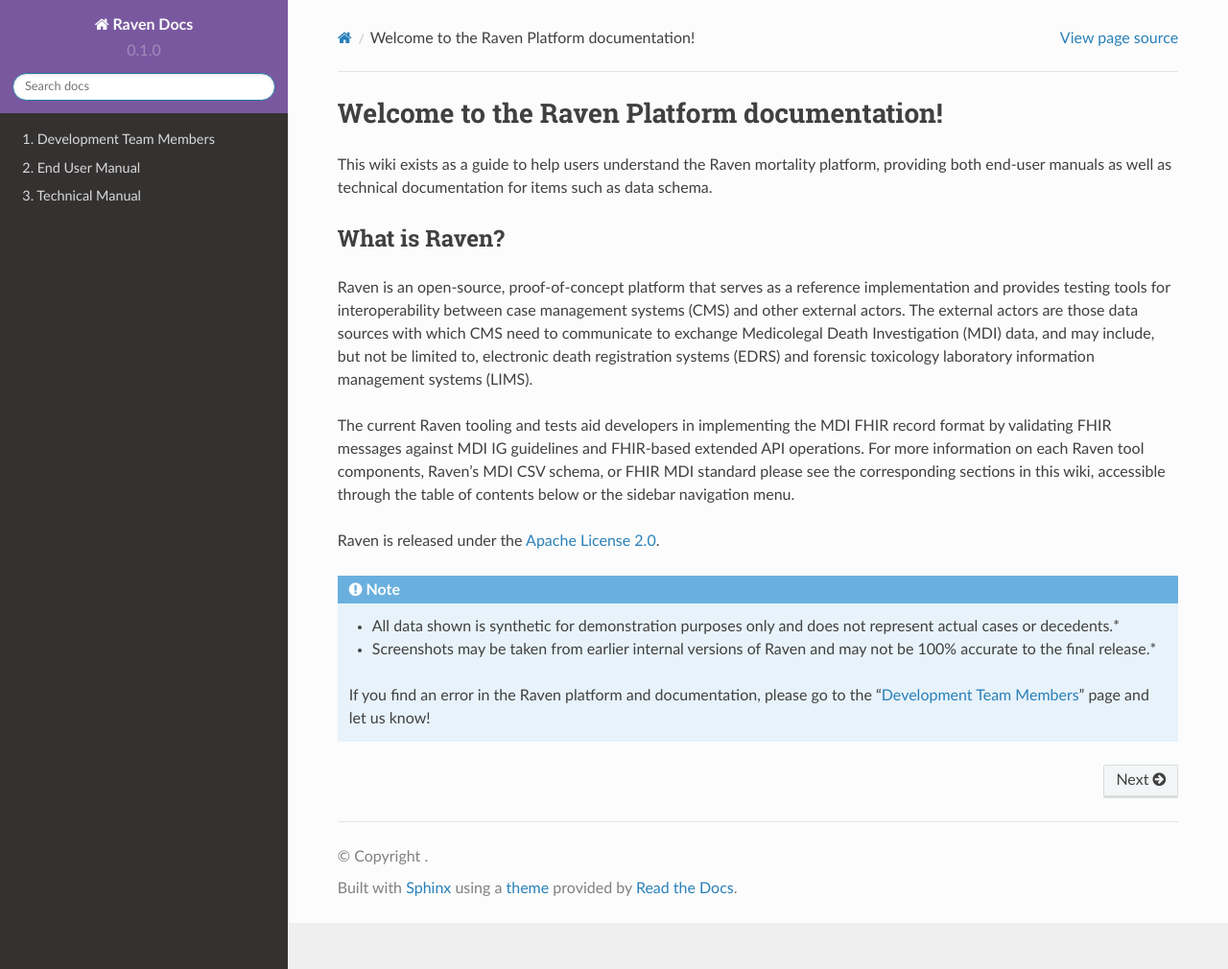
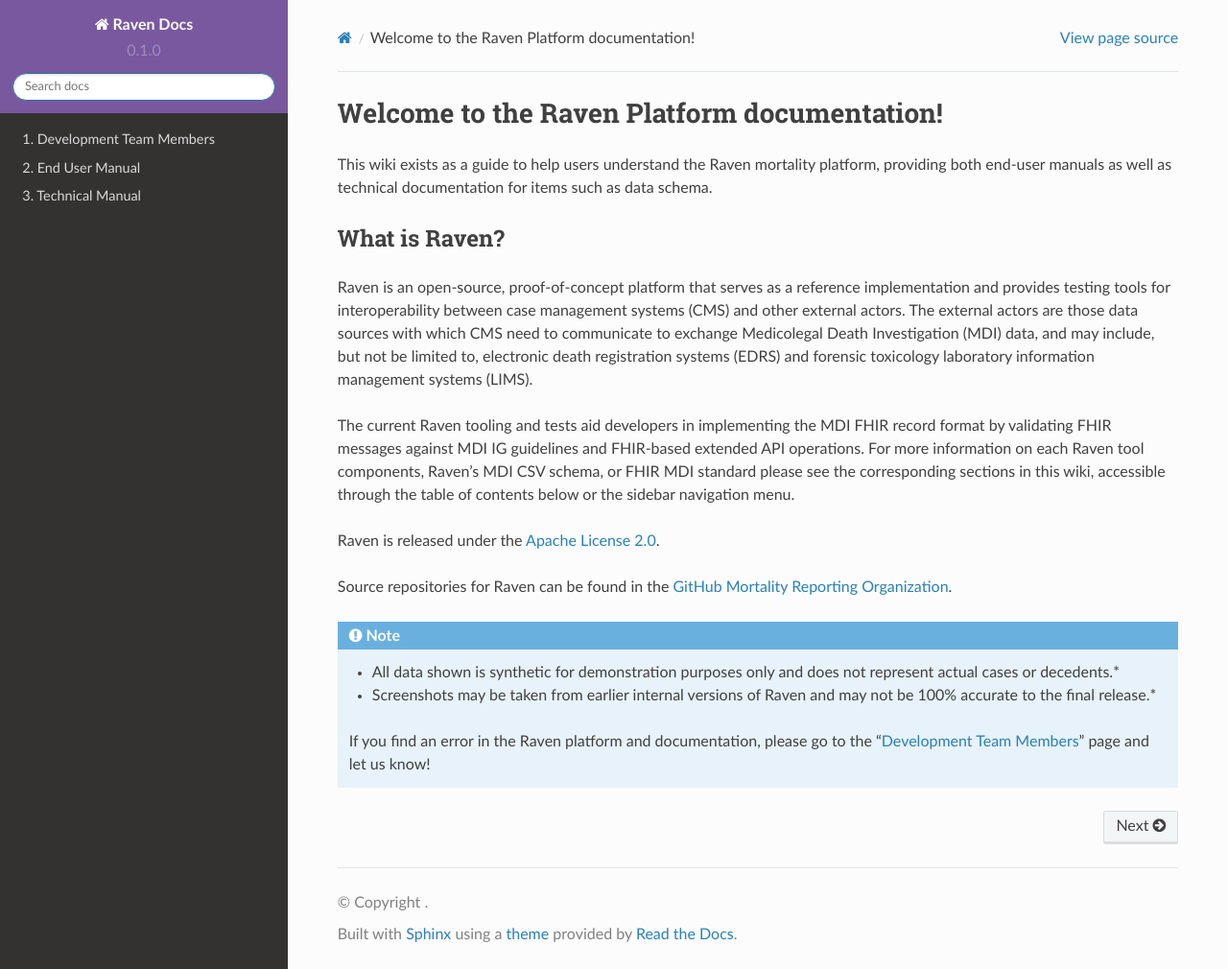
Before and after one commit to MortalityReporting/RavenDocs, a Sphinx documentation site: the page built from docs/source/index.rst, in a window 1280 px wide and 1010 px high. Shown: the whole window at 96% size. Built offline with Sphinx 7.4.7 and the Read the Docs theme 2.0.0, drawn with Linux system fonts in a browser that asks for light colours.

Commit message:
Update index.rst

```diff
--- a/docs/source/index.rst
+++ b/docs/source/index.rst
@@ -28,6 +28,8 @@
 Raven is released under the `Apache License
 2.0 <https://github.com/MortalityReporting/raven-platform/blob/main/LICENSE>`__.
 
+Source repositories for Raven can be found in the `GitHub Mortality Reporting Organization <https://github.com/MortalityReporting/>`_.
+
 .. note::
 
    -  All data shown is synthetic for demonstration purposes only and does
```
